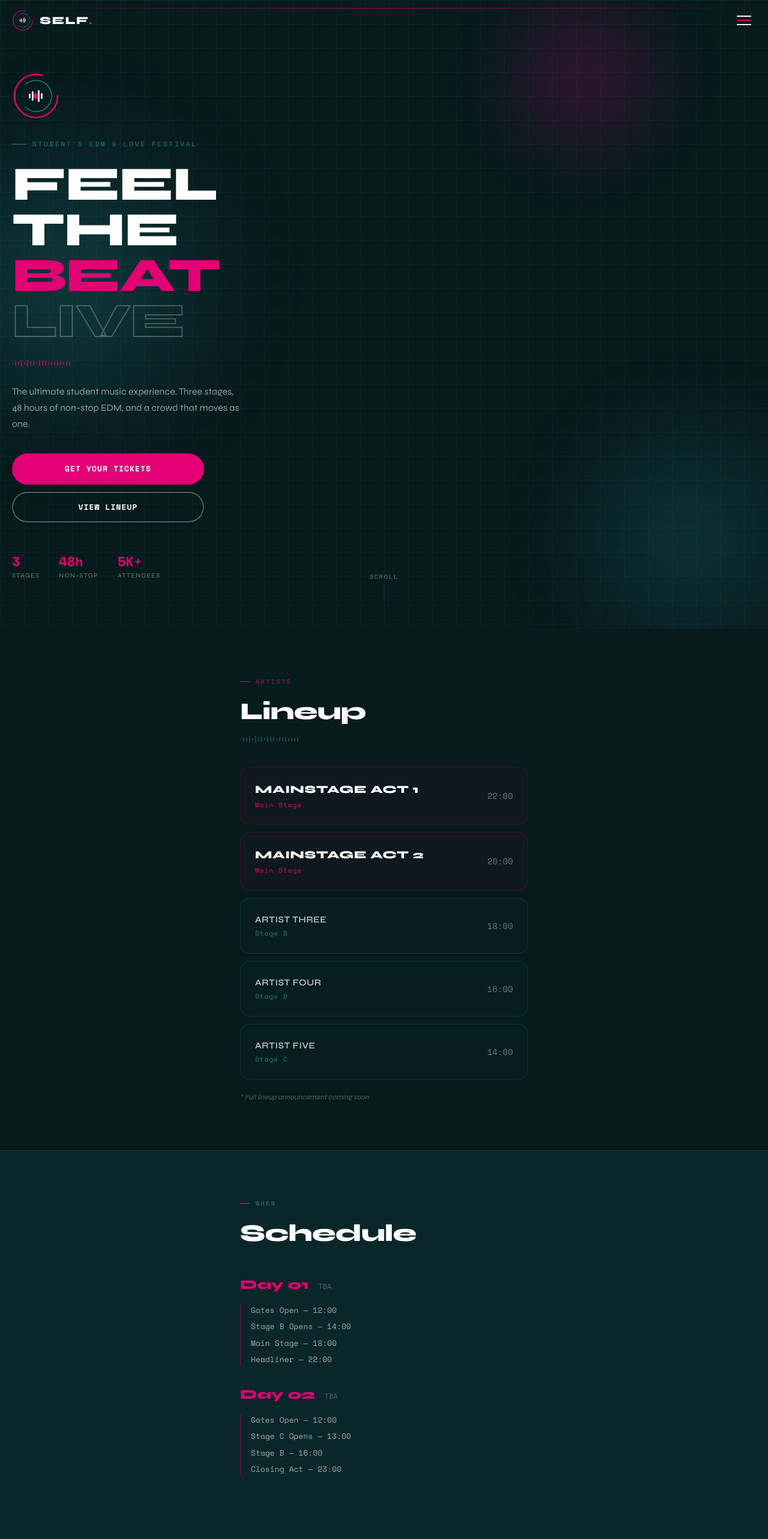
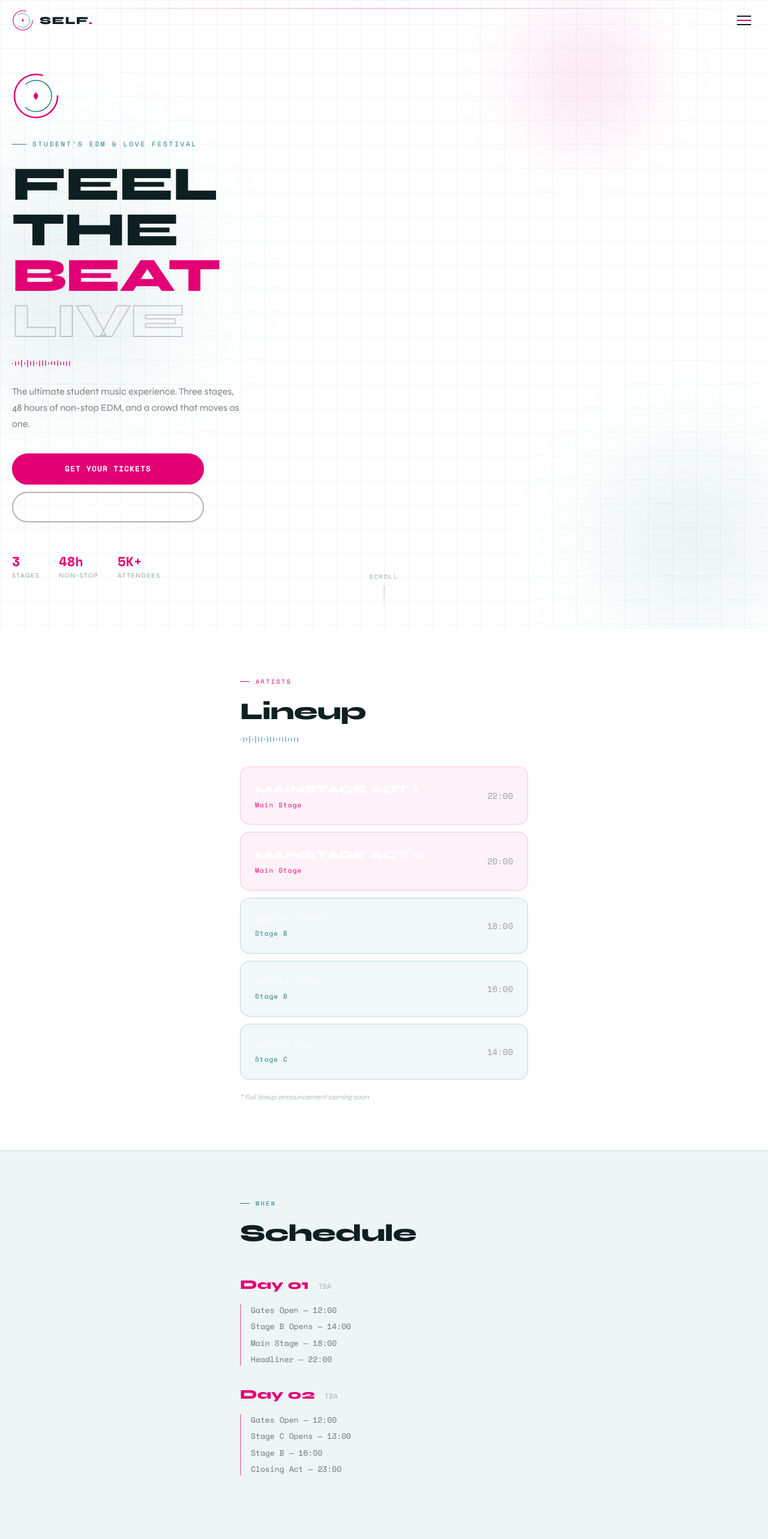
Before and after one commit to Yashioru/SP, a Next.js app: page / in a window 1280 px wide. Shown: the top 2566 px of the page at 60% size. Built offline with nearby package versions, Linux system fonts and the light colour scheme.

Commit message:
Add files via upload

```diff
--- a/app/globals.css
+++ b/app/globals.css
@@ -4,4 +4,4 @@
 
 *, *::before, *::after { box-sizing: border-box; }
 html { scroll-behavior: smooth; }
-body { margin: 0; padding: 0; background: #071a1c; color: white; overflow-x: hidden; -webkit-tap-highlight-color: transparent; }
+body { margin: 0; padding: 0; background: #ffffff; color: #0d1f21; overflow-x: hidden; -webkit-tap-highlight-color: transparent; }
--- a/app/page.tsx
+++ b/app/page.tsx
@@ -39,12 +39,12 @@ function Grid() {
     <div className="absolute inset-0 overflow-hidden pointer-events-none">
       <div style={{
         position: "absolute", inset: 0,
-        backgroundImage: "linear-gradient(rgba(35,123,130,0.13) 1px, transparent 1px), linear-gradient(90deg, rgba(35,123,130,0.13) 1px, transparent 1px)",
+        backgroundImage: "linear-gradient(rgba(35,123,130,0.08) 1px, transparent 1px), linear-gradient(90deg, rgba(35,123,130,0.08) 1px, transparent 1px)",
         backgroundSize: "40px 40px",
       }} />
-      <div style={{ position:"absolute", top:"15%", left:"-15%", width:620, height:620, borderRadius:"50%", background:"radial-gradient(circle, rgba(35,123,130,0.38) 0%, transparent 65%)", filter:"blur(70px)" }} />
-      <div style={{ position:"absolute", bottom:"-10%", right:"-10%", width:520, height:520, borderRadius:"50%", background:"radial-gradient(circle, rgba(35,123,130,0.28) 0%, transparent 65%)", filter:"blur(55px)" }} />
-      <div style={{ position:"absolute", top:"-5%", right:"10%", width:360, height:360, borderRadius:"50%", background:"radial-gradient(circle, rgba(226,0,116,0.22) 0%, transparent 70%)", filter:"blur(40px)" }} />
+      <div style={{ position:"absolute", top:"15%", left:"-15%", width:620, height:620, borderRadius:"50%", background:"radial-gradient(circle, rgba(35,123,130,0.12) 0%, transparent 65%)", filter:"blur(70px)" }} />
+      <div style={{ position:"absolute", bottom:"-10%", right:"-10%", width:520, height:520, borderRadius:"50%", background:"radial-gradient(circle, rgba(35,123,130,0.1) 0%, transparent 65%)", filter:"blur(55px)" }} />
+      <div style={{ position:"absolute", top:"-5%", right:"10%", width:360, height:360, borderRadius:"50%", background:"radial-gradient(circle, rgba(226,0,116,0.1) 0%, transparent 70%)", filter:"blur(40px)" }} />
     </div>
   );
 }
@@ -60,7 +60,7 @@ export default function Home() {
   }, []);
 
   return (
-    <div style={{ background: "#071a1c", color: "white", fontFamily: "'Syne', sans-serif", overflowX: "hidden" }}>
+    <div style={{ background: "#ffffff", color: "#0d1f21", fontFamily: "'Syne', sans-serif", overflowX: "hidden" }}>
       <style>{`
         @import url('https://fonts.googleapis.com/css2?family=Syne:wght@400;600;700;800&family=Space+Mono:wght@400;700&display=swap');
         @keyframes wavepulse { from{transform:scaleY(0.6)} to{transform:scaleY(1)} }
@@ -74,40 +74,40 @@ export default function Home() {
         .pbtn{display:inline-flex;align-items:center;justify-content:center;padding:14px 32px;border-radius:100px;font-family:'Space Mono',monospace;font-size:13px;font-weight:700;letter-spacing:0.08em;text-transform:uppercase;transition:all 0.25s;cursor:pointer;text-decoration:none;border:2px solid #E20074}
         .pbtn-p{background:#E20074;color:white}
         .pbtn-p:hover{background:transparent;color:#E20074}
-        .pbtn-o{background:transparent;color:white;border-color:rgba(255,255,255,0.3)}
+        .pbtn-o{background:transparent;color:white;border-color:rgba(0,0,0,0.3)}
         .pbtn-o:hover{border-color:#237b82;color:#237b82}
-        .acard{border:1px solid rgba(226,0,116,0.2);border-radius:16px;padding:24px;background:rgba(226,0,116,0.04);transition:all 0.3s}
+        .acard{border:1px solid rgba(226,0,116,0.2);border-radius:16px;padding:24px;background:rgba(226,0,116,0.05);transition:all 0.3s}
         .acard:hover{border-color:#E20074;background:rgba(226,0,116,0.08);transform:translateY(-4px)}
-        .tcard{border:1px solid rgba(35,123,130,0.25);border-radius:16px;padding:24px;background:rgba(35,123,130,0.05);transition:all 0.3s}
+        .tcard{border:1px solid rgba(35,123,130,0.25);border-radius:16px;padding:24px;background:rgba(35,123,130,0.06);transition:all 0.3s}
         .tcard:hover{border-color:#237b82;background:rgba(35,123,130,0.1)}
-        input,textarea{background:rgba(255,255,255,0.04);border:1px solid rgba(255,255,255,0.12);border-radius:12px;color:white;padding:16px;width:100%;font-family:'Syne',sans-serif;font-size:15px;outline:none;transition:border-color 0.2s;box-sizing:border-box}
+        input,textarea{background:rgba(0,0,0,0.03);border:1px solid rgba(0,0,0,0.12);border-radius:12px;color:#0d1f21;padding:16px;width:100%;font-family:'Syne',sans-serif;font-size:15px;outline:none;transition:border-color 0.2s;box-sizing:border-box}
         input:focus,textarea:focus{border-color:#E20074}
-        input::placeholder,textarea::placeholder{color:rgba(255,255,255,0.3)}
+        input::placeholder,textarea::placeholder{color:rgba(0,0,0,0.3)}
         ::-webkit-scrollbar{width:4px}
         ::-webkit-scrollbar-track{background:#0a1f21}
         ::-webkit-scrollbar-thumb{background:#E20074;border-radius:4px}
       `}</style>
 
       {/* NAV */}
-      <header style={{ position:"fixed", top:0, left:0, right:0, zIndex:100, padding:"16px 20px", background: scrolled?"rgba(7,26,28,0.95)":"transparent", backdropFilter:scrolled?"blur(12px)":"none", borderBottom:scrolled?"1px solid rgba(226,0,116,0.15)":"1px solid transparent", transition:"all 0.3s", display:"flex", alignItems:"center", justifyContent:"space-between" }}>
+      <header style={{ position:"fixed", top:0, left:0, right:0, zIndex:100, padding:"16px 20px", background: scrolled?"rgba(255,255,255,0.95)":"transparent", backdropFilter:scrolled?"blur(12px)":"none", borderBottom:scrolled?"1px solid rgba(226,0,116,0.2)":"1px solid transparent", transition:"all 0.3s", display:"flex", alignItems:"center", justifyContent:"space-between" }}>
         <div style={{ display:"flex", alignItems:"center", gap:10 }}>
           <SelfLogo size={36} />
           <span style={{ fontWeight:800, fontSize:18, letterSpacing:"0.08em" }}>SELF<span style={{ color:"#E20074" }}>.</span></span>
         </div>
         <button onClick={() => setMenuOpen(!menuOpen)} style={{ display:"flex", flexDirection:"column", gap:5, padding:8, background:"none", border:"none", cursor:"pointer" }}>
           {[0,1,2].map(i => (
-            <span key={i} style={{ display:"block", width:24, height:2, background:i===1?"#E20074":"white", borderRadius:2, transition:"all 0.3s",
+            <span key={i} style={{ display:"block", width:24, height:2, background:i===1?"#E20074":"#0d1f21", borderRadius:2, transition:"all 0.3s",
               transform: menuOpen?(i===0?"rotate(45deg) translate(5px,5px)":i===2?"rotate(-45deg) translate(5px,-5px)":"scaleX(0)"):"none" }} />
           ))}
         </button>
       </header>
 
       {/* MOBILE MENU */}
-      <div style={{ position:"fixed", top:0, left:0, right:0, bottom:0, zIndex:99, background:"rgba(7,26,28,0.98)", backdropFilter:"blur(20px)", display:"flex", flexDirection:"column", alignItems:"center", justifyContent:"center", gap:36, opacity:menuOpen?1:0, pointerEvents:menuOpen?"all":"none", transition:"opacity 0.3s" }}>
+      <div style={{ position:"fixed", top:0, left:0, right:0, bottom:0, zIndex:99, background:"rgba(255,255,255,0.99)", backdropFilter:"blur(20px)", display:"flex", flexDirection:"column", alignItems:"center", justifyContent:"center", gap:36, opacity:menuOpen?1:0, pointerEvents:menuOpen?"all":"none", transition:"opacity 0.3s" }}>
         <SelfLogo size={64} />
         {["Lineup","Schedule","Venue","Tickets"].map(item => (
           <a key={item} href={`#${item.toLowerCase()}`} onClick={()=>setMenuOpen(false)}
-            style={{ fontSize:32, fontWeight:800, color:"white", textDecoration:"none", letterSpacing:"0.05em" }}
+            style={{ fontSize:32, fontWeight:800, color:"#0d1f21", textDecoration:"none", letterSpacing:"0.05em" }}
             onMouseEnter={e=>(e.currentTarget.style.color="#E20074")}
             onMouseLeave={e=>(e.currentTarget.style.color="white")}
           >{item}</a>
@@ -119,7 +119,7 @@ export default function Home() {
       <section style={{ position:"relative", minHeight:"100svh", display:"flex", flexDirection:"column", justifyContent:"center", padding:"120px 20px 80px" }}>
         <Grid />
         <div style={{ position:"absolute", inset:0, overflow:"hidden", pointerEvents:"none" }}>
-          <div style={{ position:"absolute", left:0, right:0, height:2, background:"linear-gradient(90deg,transparent,rgba(226,0,116,0.4),transparent)", animation:"scanline 6s linear infinite" }} />
+          <div style={{ position:"absolute", left:0, right:0, height:2, background:"linear-gradient(90deg,transparent,rgba(226,0,116,0.25),transparent)", animation:"scanline 6s linear infinite" }} />
         </div>
         <div style={{ position:"relative", zIndex:1, maxWidth:480 }}>
           <div className="fade1" style={{ marginBottom:32 }}>
@@ -132,10 +132,10 @@ export default function Home() {
           <h1 className="fade2" style={{ fontSize:"clamp(56px,16vw,80px)", fontWeight:800, lineHeight:0.95, letterSpacing:"-0.02em", marginBottom:24 }}>
             FEEL THE<br />
             <span style={{ color:"#E20074" }}>BEAT</span>
-            <span style={{ color:"transparent", WebkitTextStroke:"2px rgba(255,255,255,0.25)" }}> LIVE</span>
+            <span style={{ color:"transparent", WebkitTextStroke:"2px rgba(13,31,33,0.2)" }}> LIVE</span>
           </h1>
           <div className="fade3" style={{ marginBottom:24 }}><Waveform color="#E20074" opacity={0.7} /></div>
-          <p className="fade3" style={{ fontSize:16, color:"rgba(255,255,255,0.55)", lineHeight:1.7, marginBottom:36, maxWidth:380 }}>
+          <p className="fade3" style={{ fontSize:16, color:"rgba(13,31,33,0.55)", lineHeight:1.7, marginBottom:36, maxWidth:380 }}>
             The ultimate student music experience. Three stages, 48 hours of non-stop EDM, and a crowd that moves as one.
           </p>
           <div className="fade4" style={{ display:"flex", flexDirection:"column", gap:12 }}>
@@ -146,7 +146,7 @@ export default function Home() {
             {[["3","Stages"],["48h","Non-stop"],["5K+","Attendees"]].map(([val,label])=>(
               <div key={label}>
                 <div className="mono" style={{ fontSize:22, fontWeight:700, color:"#E20074" }}>{val}</div>
-                <div style={{ fontSize:11, color:"rgba(255,255,255,0.4)", textTransform:"uppercase", letterSpacing:"0.12em" }}>{label}</div>
+                <div style={{ fontSize:11, color:"rgba(13,31,33,0.4)", textTransform:"uppercase", letterSpacing:"0.12em" }}>{label}</div>
               </div>
             ))}
           </div>
@@ -158,7 +158,7 @@ export default function Home() {
       </section>
 
       {/* LINEUP */}
-      <section id="lineup" style={{ padding:"80px 20px" }}>
+      <section id="lineup" style={{ padding:"80px 20px", background:"white" }}>
         <div style={{ maxWidth:480, margin:"0 auto" }}>
           <div style={{ display:"flex", alignItems:"center", gap:10, marginBottom:12 }}>
             <div style={{ width:16, height:1, background:"#E20074" }} />
@@ -180,17 +180,17 @@ export default function Home() {
                     <div style={{ fontSize:headliner?18:15, fontWeight:headliner?800:600, color:headliner?"white":"rgba(255,255,255,0.75)", letterSpacing:"0.03em" }}>{name}</div>
                     <div className="mono" style={{ fontSize:11, color:headliner?"#E20074":"#237b82", marginTop:4, letterSpacing:"0.1em" }}>{stage}</div>
                   </div>
-                  <div className="mono" style={{ fontSize:14, color:"rgba(255,255,255,0.4)" }}>{time}</div>
+                  <div className="mono" style={{ fontSize:14, color:"rgba(13,31,33,0.4)" }}>{time}</div>
                 </div>
               </div>
             ))}
           </div>
-          <p style={{ marginTop:20, fontSize:12, color:"rgba(255,255,255,0.3)", fontStyle:"italic" }}>* Full lineup announcement coming soon</p>
+          <p style={{ marginTop:20, fontSize:12, color:"rgba(13,31,33,0.3)", fontStyle:"italic" }}>* Full lineup announcement coming soon</p>
         </div>
       </section>
 
       {/* SCHEDULE */}
-      <section id="schedule" style={{ padding:"80px 20px", background:"rgba(35,123,130,0.12)", borderTop:"1px solid rgba(35,123,130,0.3)", borderBottom:"1px solid rgba(35,123,130,0.3)" }}>
+      <section id="schedule" style={{ padding:"80px 20px", background:"rgba(35,123,130,0.08)", borderTop:"1px solid rgba(35,123,130,0.2)", borderBottom:"1px solid rgba(35,123,130,0.2)" }}>
         <div style={{ maxWidth:480, margin:"0 auto" }}>
           <div style={{ display:"flex", alignItems:"center", gap:10, marginBottom:12 }}>
             <div style={{ width:16, height:1, background:"#237b82" }} />
@@ -204,10 +204,10 @@ export default function Home() {
             <div key={day} style={{ marginBottom:32 }}>
               <div style={{ display:"flex", alignItems:"baseline", gap:16, marginBottom:16 }}>
                 <span style={{ fontSize:22, fontWeight:800, color:"#E20074" }}>{day}</span>
-                <span className="mono" style={{ fontSize:12, color:"rgba(255,255,255,0.3)" }}>{date}</span>
+                <span className="mono" style={{ fontSize:12, color:"rgba(13,31,33,0.3)" }}>{date}</span>
               </div>
-              <div style={{ display:"flex", flexDirection:"column", gap:8, paddingLeft:16, borderLeft:"2px solid rgba(226,0,116,0.3)" }}>
-                {events.map(e=><div key={e} className="mono" style={{ fontSize:13, color:"rgba(255,255,255,0.6)" }}>{e}</div>)}
+              <div style={{ display:"flex", flexDirection:"column", gap:8, paddingLeft:16, borderLeft:"2px solid rgba(226,0,116,0.4)" }}>
+                {events.map(e=><div key={e} className="mono" style={{ fontSize:13, color:"rgba(13,31,33,0.6)" }}>{e}</div>)}
               </div>
             </div>
           ))}
@@ -222,9 +222,9 @@ export default function Home() {
             <span className="mono" style={{ fontSize:10, color:"#E20074", letterSpacing:"0.25em", textTransform:"uppercase" }}>Where</span>
           </div>
           <h2 style={{ fontSize:40, fontWeight:800, marginBottom:24, letterSpacing:"-0.02em" }}>Venue</h2>
-          <div style={{ border:"1px solid rgba(226,0,116,0.25)", borderRadius:20, padding:"28px", background:"rgba(226,0,116,0.04)", marginBottom:24 }}>
+          <div style={{ border:"1px solid rgba(226,0,116,0.25)", borderRadius:20, padding:"28px", background:"rgba(226,0,116,0.05)", marginBottom:24 }}>
             <div style={{ fontSize:20, fontWeight:800, marginBottom:8 }}>TBA</div>
-            <div className="mono" style={{ fontSize:12, color:"rgba(255,255,255,0.4)", lineHeight:1.8 }}>Location to be announced<br/>Stay tuned for updates</div>
+            <div className="mono" style={{ fontSize:12, color:"rgba(13,31,33,0.4)", lineHeight:1.8 }}>Location to be announced<br/>Stay tuned for updates</div>
           </div>
           <div style={{ display:"grid", gridTemplateColumns:"1fr 1fr", gap:12 }}>
             {[["🎪","3 Stages"],["🎧","Pro Sound"],["💡","Light Show"],["🍔","Food Zone"]].map(([icon,label])=>(
@@ -238,29 +238,29 @@ export default function Home() {
       </section>
 
       {/* TICKETS */}
-      <section id="tickets" style={{ padding:"80px 20px", background:"rgba(226,0,116,0.07)", borderTop:"1px solid rgba(226,0,116,0.2)" }}>
+      <section id="tickets" style={{ padding:"80px 20px", background:"rgba(226,0,116,0.05)", borderTop:"1px solid rgba(226,0,116,0.15)" }}>
         <div style={{ maxWidth:480, margin:"0 auto" }}>
           <div style={{ display:"flex", alignItems:"center", gap:10, marginBottom:12 }}>
             <div style={{ width:16, height:1, background:"#E20074" }} />
             <span className="mono" style={{ fontSize:10, color:"#E20074", letterSpacing:"0.25em", textTransform:"uppercase" }}>Join Us</span>
           </div>
           <h2 style={{ fontSize:40, fontWeight:800, marginBottom:8, letterSpacing:"-0.02em" }}>Tickets</h2>
-          <p style={{ color:"rgba(255,255,255,0.45)", fontSize:14, marginBottom:36, lineHeight:1.7 }}>Early bird pricing available for students. Bring your student ID.</p>
+          <p style={{ color:"rgba(13,31,33,0.5)", fontSize:14, marginBottom:36, lineHeight:1.7 }}>Early bird pricing available for students. Bring your student ID.</p>
           <div style={{ display:"flex", flexDirection:"column", gap:16 }}>
             {[
               {tier:"Early Bird",price:"TBA",perks:["1-Day Access","Student Discount","General Area"],hot:false},
               {tier:"Full Pass",price:"TBA",perks:["2-Day Access","All Stages","Exclusive Merch"],hot:true},
               {tier:"VIP",price:"TBA",perks:["2-Day Access","VIP Area","Meet & Greet"],hot:false},
             ].map(({tier,price,perks,hot})=>(
-              <div key={tier} style={{ border:`1px solid ${hot?"#E20074":"rgba(255,255,255,0.1)"}`, borderRadius:20, padding:"24px", background:hot?"rgba(226,0,116,0.08)":"rgba(255,255,255,0.02)", position:"relative" }}>
-                {hot&&<div className="mono" style={{ position:"absolute", top:-10, right:20, background:"#E20074", color:"white", fontSize:9, padding:"4px 10px", borderRadius:100, letterSpacing:"0.15em" }}>POPULAR</div>}
+              <div key={tier} style={{ border:`1px solid ${hot?"#E20074":"rgba(255,255,255,0.1)"}`, borderRadius:20, padding:"24px", background:hot?"rgba(226,0,116,0.07)":"rgba(0,0,0,0.02)", position:"relative" }}>
+                {hot&&<div className="mono" style={{ position:"absolute", top:-10, right:20, background:"#E20074", color:"#0d1f21", fontSize:9, padding:"4px 10px", borderRadius:100, letterSpacing:"0.15em" }}>POPULAR</div>}
                 <div style={{ display:"flex", justifyContent:"space-between", alignItems:"flex-start", marginBottom:16 }}>
                   <div style={{ fontSize:18, fontWeight:800 }}>{tier}</div>
                   <div className="mono" style={{ fontSize:20, fontWeight:700, color:hot?"#E20074":"rgba(255,255,255,0.6)" }}>{price}</div>
                 </div>
                 <div style={{ display:"flex", flexDirection:"column", gap:6, marginBottom:20 }}>
                   {perks.map(p=>(
-                    <div key={p} style={{ display:"flex", alignItems:"center", gap:8, fontSize:13, color:"rgba(255,255,255,0.55)" }}>
+                    <div key={p} style={{ display:"flex", alignItems:"center", gap:8, fontSize:13, color:"rgba(13,31,33,0.55)" }}>
                       <div style={{ width:4, height:4, borderRadius:"50%", background:hot?"#E20074":"#237b82" }} />{p}
                     </div>
                   ))}
@@ -280,7 +280,7 @@ export default function Home() {
             <span className="mono" style={{ fontSize:10, color:"#237b82", letterSpacing:"0.25em", textTransform:"uppercase" }}>Contact</span>
           </div>
           <h2 style={{ fontSize:40, fontWeight:800, marginBottom:8, letterSpacing:"-0.02em" }}>Get In Touch</h2>
-          <p style={{ color:"rgba(255,255,255,0.45)", fontSize:14, marginBottom:36 }}>Questions? Sponsorships? Artist bookings? We'd love to hear from you.</p>
+          <p style={{ color:"rgba(13,31,33,0.5)", fontSize:14, marginBottom:36 }}>Questions? Sponsorships? Artist bookings? We'd love to hear from you.</p>
           <form style={{ display:"flex", flexDirection:"column", gap:14 }} onSubmit={e=>e.preventDefault()}>
             <input type="text" placeholder="Your name" />
             <input type="email" placeholder="Email address" />
@@ -292,20 +292,20 @@ export default function Home() {
       </section>
 
       {/* FOOTER */}
-      <footer style={{ padding:"40px 20px", borderTop:"1px solid rgba(226,0,116,0.2)", background:"rgba(7,26,28,0.95)" }}>
+      <footer style={{ padding:"40px 20px", borderTop:"1px solid rgba(226,0,116,0.2)", background:"rgba(255,255,255,0.95)" }}>
         <div style={{ maxWidth:480, margin:"0 auto", display:"flex", flexDirection:"column", alignItems:"center", gap:20 }}>
           <SelfLogo size={48} />
           <span style={{ fontWeight:800, fontSize:16, letterSpacing:"0.12em", opacity:0.5 }}>SELF<span style={{ color:"#E20074" }}>.</span></span>
           <div style={{ display:"flex", gap:24 }}>
             {["Instagram","TikTok","Spotify"].map(s=>(
-              <a key={s} href="#" className="mono" style={{ fontSize:11, color:"rgba(255,255,255,0.3)", textDecoration:"none", letterSpacing:"0.1em", textTransform:"uppercase", transition:"color 0.2s" }}
+              <a key={s} href="#" className="mono" style={{ fontSize:11, color:"rgba(13,31,33,0.4)", textDecoration:"none", letterSpacing:"0.1em", textTransform:"uppercase", transition:"color 0.2s" }}
                 onMouseEnter={e=>(e.currentTarget.style.color="#E20074")}
-                onMouseLeave={e=>(e.currentTarget.style.color="rgba(255,255,255,0.3)")}
+                onMouseLeave={e=>(e.currentTarget.style.color="rgba(13,31,33,0.35)")}
               >{s}</a>
             ))}
           </div>
-          <Waveform color="white" opacity={0.2} />
-          <p className="mono" style={{ fontSize:10, color:"rgba(255,255,255,0.25)", letterSpacing:"0.1em", textAlign:"center" }}>
+          <Waveform color="#237b82" opacity={0.5} />
+          <p className="mono" style={{ fontSize:10, color:"rgba(13,31,33,0.25)", letterSpacing:"0.1em", textAlign:"center" }}>
             © {new Date().getFullYear()} SELF FESTIVAL — STUDENT'S EDM &amp; LOVE FESTIVAL
           </p>
         </div>
```
